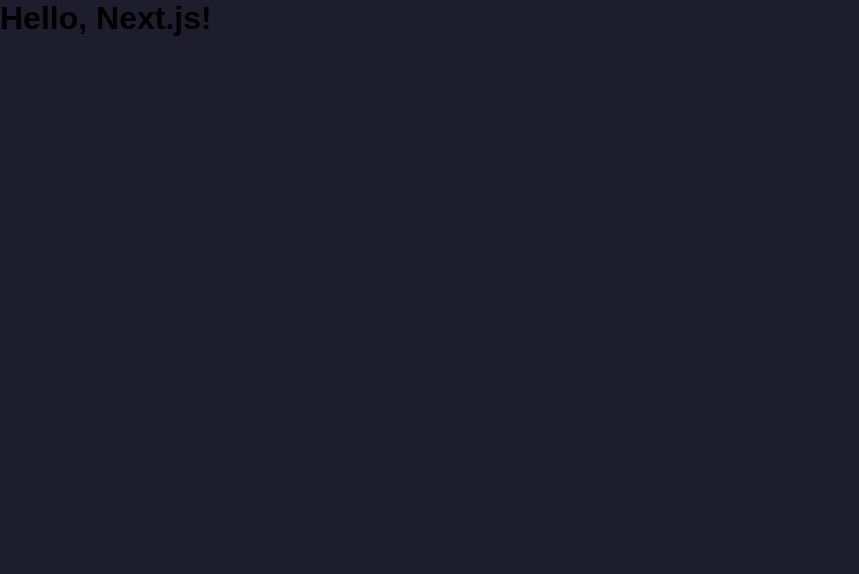
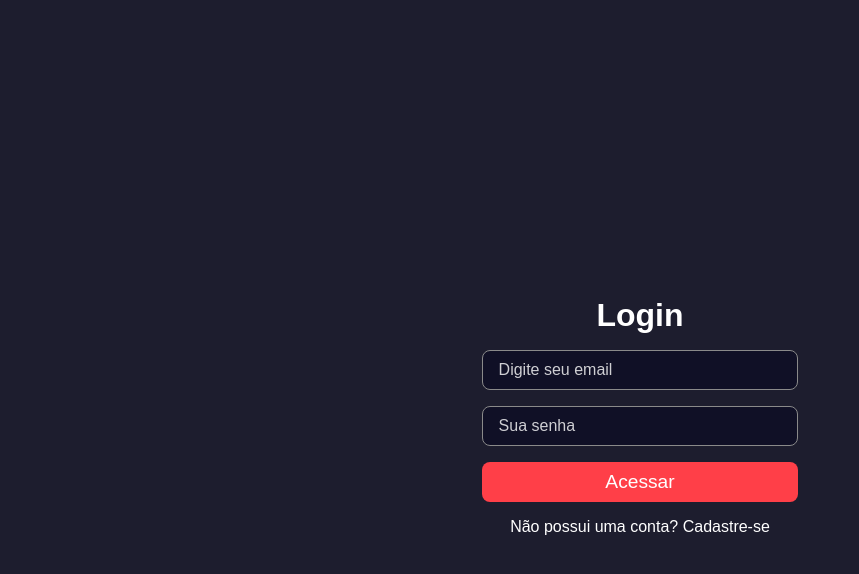
Before and after one commit to Gui-Rigaud/To-do-List---frontend, a Next.js app: page / in a window 1280 px wide. Shown: the top 574 px of the page, without its empty margins (0-859 px from the left). Built offline with nearby package versions, Linux system fonts and the light colour scheme.

Commit message:
Implementando a tela de Login

```diff
--- a/src/pages/_app.tsx
+++ b/src/pages/_app.tsx
@@ -1,6 +1,17 @@
-import type { AppProps } from 'next/app'
+import type { AppProps } from 'next/app';
+import { AuthProvider } from '../contexts/AuthContext';
+import 'react-toastify/dist/ReactToastify.css';
+import { ToastContainer } from 'react-toastify';
 import '../styles/global.css'
+import Head from 'next/head';
 
 export default function App({ Component, pageProps }: AppProps) {
-  return <Component {...pageProps} />
+  return (
+    <>
+      <AuthProvider>
+        <Component {...pageProps} />
+        <ToastContainer autoClose={3000} />
+      </AuthProvider>
+    </>
+  )
 }
--- /dev/null
+++ b/src/pages/components/UI/Button/index.tsx
@@ -0,0 +1,28 @@
+import styles from './styles.module.scss';
+import { ReactNode, ButtonHTMLAttributes } from 'react';
+
+import { FaSpinner } from 'react-icons/fa'
+
+interface ButtonProps extends ButtonHTMLAttributes<HTMLButtonElement> {
+    loading?: boolean,
+    children: ReactNode,
+}
+
+export function Button({ loading, children, ...rest }: ButtonProps) {
+    return (
+        <button
+            className={styles.button}
+            disabled={loading}
+            {...rest}
+        >
+            {loading ? (
+                <FaSpinner color='#FFF' size={16} />
+            ) : (
+                <a className={styles.buttonText}>
+                    {children}
+                </a>
+            )}
+
+        </button>
+    )
+}
--- /dev/null
+++ b/src/pages/components/UI/Button/styles.module.scss
@@ -0,0 +1,34 @@
+.button{
+    cursor: pointer;
+    max-width: 600px;
+    background-color: var(--red-900);
+    border: 0;
+    padding: 0.4rem;
+    color: var(--white);
+    border-radius: 0.5rem;
+    transition: filter 0.2s;
+
+    &[disabled]{
+        cursor: not-allowed;
+        svg{
+            animation: animate 2s infinite;
+        }
+    }
+
+    &:hover{
+        filter: brightness(1.09);
+    }
+}
+
+.buttonText{
+    color: var(--white);
+}
+
+@keyframes animate{
+    from{
+        transform: rotate(0deg);
+    }
+    to{
+        transform: rotate(360deg);
+    }
+}
--- /dev/null
+++ b/src/pages/components/UI/Input/index.tsx
@@ -0,0 +1,19 @@
+import styles from './styles.module.scss';
+
+import { InputHTMLAttributes, TextareaHTMLAttributes} from 'react'
+
+interface InputProps extends InputHTMLAttributes<HTMLInputElement>{}
+
+interface TextAreaProps extends TextareaHTMLAttributes<HTMLTextAreaElement>{}
+
+export function Input({...rest}: InputProps){
+   return(
+    <input className={styles.input} {...rest}/>
+   )
+}
+
+export function TextArea({...rest}: TextAreaProps){
+    return (
+        <textarea className={styles.input} {...rest}></textarea>
+    )
+}
--- /dev/null
+++ b/src/pages/components/UI/Input/styles.module.scss
@@ -0,0 +1,14 @@
+.input{
+    margin-bottom: 1rem;
+    height: 40px;
+    border: 0;
+    border-radius: 0.5rem;
+    background-color: var(--dark-900);
+    color: var(--white);
+    padding: 1rem;
+    border: 1px solid var(--gray-100);
+}
+
+.input::placeholder{
+    color: rgba(255, 255, 255, 0.8);
+}
--- a/src/pages/index.tsx
+++ b/src/pages/index.tsx
@@ -1,3 +1,94 @@
-export default function Page() {
-    return <h1>Hello, Next.js!</h1>
+import { useContext, FormEvent, useState } from 'react'
+
+import Head from "next/head"
+import styles from '../styles/home.module.scss';
+
+import { Input } from "../pages/components/UI/Input";
+import { Button } from "../pages/components/UI/Button";
+import Link from "next/link";
+
+import { GetServerSideProps } from 'next';
+
+import { AuthContext } from "../contexts/AuthContext";
+import { toast } from 'react-toastify';
+import { canSSRGuest } from '../utils/canSSRGuest';
+
+
+export default function Home() {
+
+  const { signIn } = useContext(AuthContext);
+
+  const [email, setEmail] = useState('');
+  const [password, setPassword] = useState('');
+
+  const [loading, setLoading] = useState(false);
+
+  async function handleLogin(event: FormEvent) {
+
+    event.preventDefault();
+
+    if(email === '' || password === ''){
+      toast.error("Preencha todos os campos!", { theme: "dark" });
+      return;
+    }
+
+    setLoading(true);
+
+    let data = {
+      email,
+      password
+    }
+
+    await signIn(data);
+
+    setLoading(false);
   }
+
+  return (
+    <>
+      <Head>
+        <title>To-do List - Faça seu login</title>
+      </Head>
+
+      <div className={styles.containerCenter}>
+
+        <div className={styles.login}>
+        <h1 style={{color: "#fff"}}>Login</h1>
+          <form onSubmit={handleLogin}>
+            <Input
+              type='text'
+              placeholder="Digite seu email"
+              value={email}
+              onChange={ (e) => setEmail(e.target.value)}
+            />
+
+            <Input
+              type='password'
+              placeholder="Sua senha"
+              value={password}
+              onChange={ (e) => setPassword(e.target.value)}
+            />
+
+            <Button
+              type="submit"
+              loading={loading}
+            >
+              Acessar
+            </Button>
+          </form>
+
+          <Link href="/signup" legacyBehavior>
+            <a className={styles.text}>Não possui uma conta? Cadastre-se</a>
+          </Link>
+        </div>
+      </div>
+    </>
+  )
+}
+
+export const getServerSideProps = canSSRGuest(async (ctx) => {
+
+  return {
+    props: {}
+  }
+})
--- /dev/null
+++ b/src/styles/home.module.scss
@@ -0,0 +1,46 @@
+.containerCenter{
+    min-height: 100vh;
+    display: flex;
+    justify-content: center;
+    align-items: center;
+    flex-direction: column;
+    background-color: var(--gray-900);
+}
+
+.login{
+    margin-top: 2rem;
+    width: 400px;
+    display: flex;
+    align-items: center;
+    justify-content: center;
+    flex-direction: column;
+    padding: 2rem 1.5rem;
+
+    form{
+        width: 90%;
+        display: flex;
+        flex-direction: column;
+    }
+
+    h1{
+        color: var(--white);
+        padding-bottom: 1rem;
+    }
+
+    form button{
+        height: 40px;
+        font-size: 1.2rem;
+    }
+}
+
+.text{
+    margin-top: 1rem;
+    color: var(--white);
+    cursor: pointer;
+}
+
+@media (max-width: 620px) {
+    .login{
+        width: 90%;
+    }
+}
```
